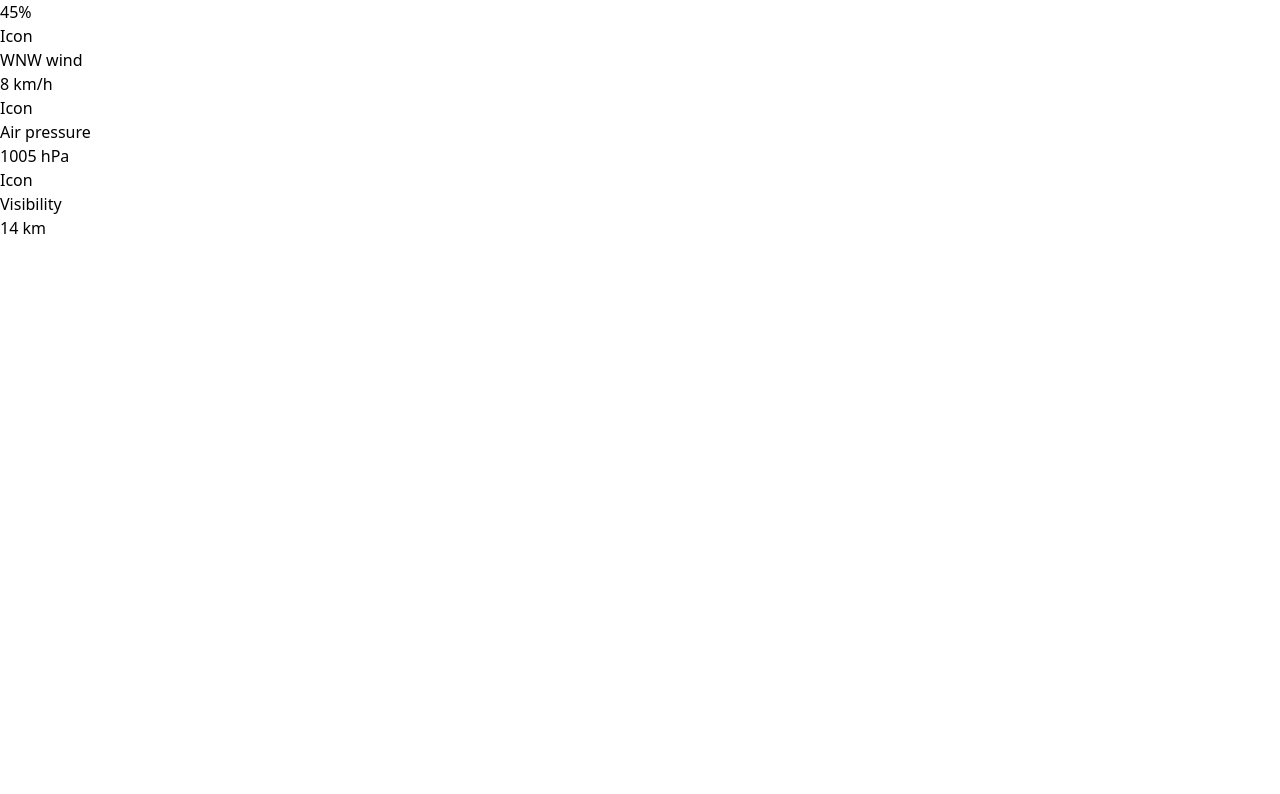
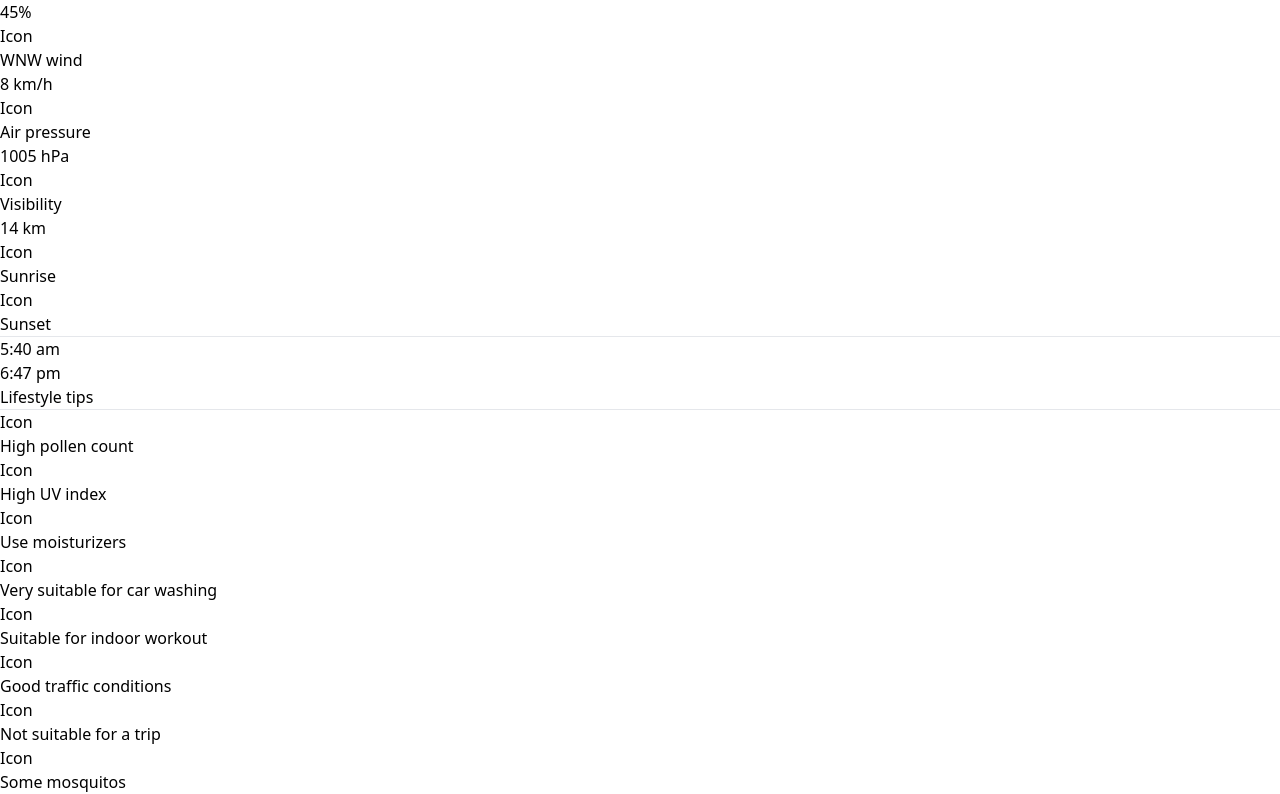
Before and after one commit to itshivamvyas/weatherreport, a React (Vite) app: page / in a window 1280 px wide. Shown: the part 1272-2066 px from the top of the page. Before the commit the page ends 1512 px from the top, so only its background shows below. Built offline with nearby package versions, Linux system fonts and the light colour scheme.

Commit message:
Add Sunrise, Sunset And Lifestyle Tips Section In Our App

```diff
--- a/src/Components/Pages/Home.tsx
+++ b/src/Components/Pages/Home.tsx
@@ -88,6 +88,71 @@ function Home() {
           </div>
         </div>
 
+<div className="flex flex-col gap-2 w-full rounded-xl p-3 bg-transparent/20">
+        <div className="flex justify-between">
+          <div>
+            <p>Icon</p>
+            <p className="text-xs font-thin">Sunrise</p>
+          </div>
+          <div>
+            <p>Icon</p>
+            <p className="text-xs font-thin">Sunset</p>
+          </div>
+        </div>
+        <div><hr /></div>
+        <div className="flex justify-between">
+          <div>5:40 am</div>
+          <div>6:47 pm</div>
+        </div>
+        </div>
+
+        <div className="flex flex-col gap-2 w-full rounded-xl p-3 bg-transparent/20">
+          <div><p>Lifestyle tips</p></div>
+          <div><hr /></div>
+          <div className="flex flex-col gap-10">
+            <div className="flex gap-2">
+             <div className="flex flex-col justify-center items-center w-32 h-28">
+              <div>Icon</div>
+              <div className="font-thin text-xs text-center">High pollen count</div>
+             </div>
+             <div className="flex flex-col justify-center items-center w-32 h-28">
+              <div>Icon</div>
+              <div className="font-thin text-xs text-center">High UV index</div>
+             </div>
+             <div className="flex flex-col justify-center items-center w-32 h-28">
+              <div>Icon</div>
+              <div className="font-thin text-xs text-center">Use moisturizers</div>
+             </div>
+            </div>
+
+            <div className="flex gap-2">
+             <div className="flex flex-col justify-center items-center w-32 h-28">
+              <div>Icon</div>
+              <div className="font-thin text-xs text-center">Very suitable for car washing</div>
+             </div>
+             <div className="flex flex-col justify-center items-center w-32 h-28">
+              <div>Icon</div>
+              <div className="font-thin text-xs text-center">Suitable for indoor workout</div>
+             </div>
+             <div className="flex flex-col justify-center items-center w-32 h-28">
+              <div>Icon</div>
+              <div className="font-thin text-xs text-center">Good traffic conditions</div>
+             </div>
+            </div>
+
+            <div className="flex gap-2">
+             <div className="flex flex-col justify-center items-center w-32 h-28">
+              <div>Icon</div>
+              <div className="font-thin text-xs text-center">Not suitable for a trip</div>
+             </div>
+             <div className="flex flex-col justify-center items-center w-32 h-28">
+              <div>Icon</div>
+              <div className="font-thin text-xs text-center">Some mosquitos</div>
+             </div>
+            </div>
+          </div>
+        </div>
+
     </div>
   );
 }
```
